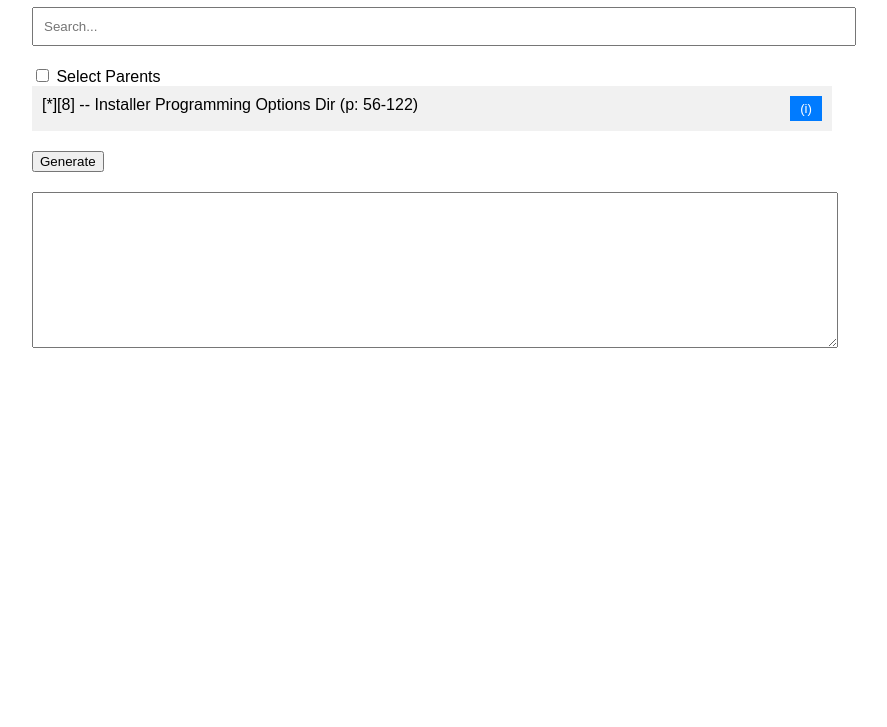
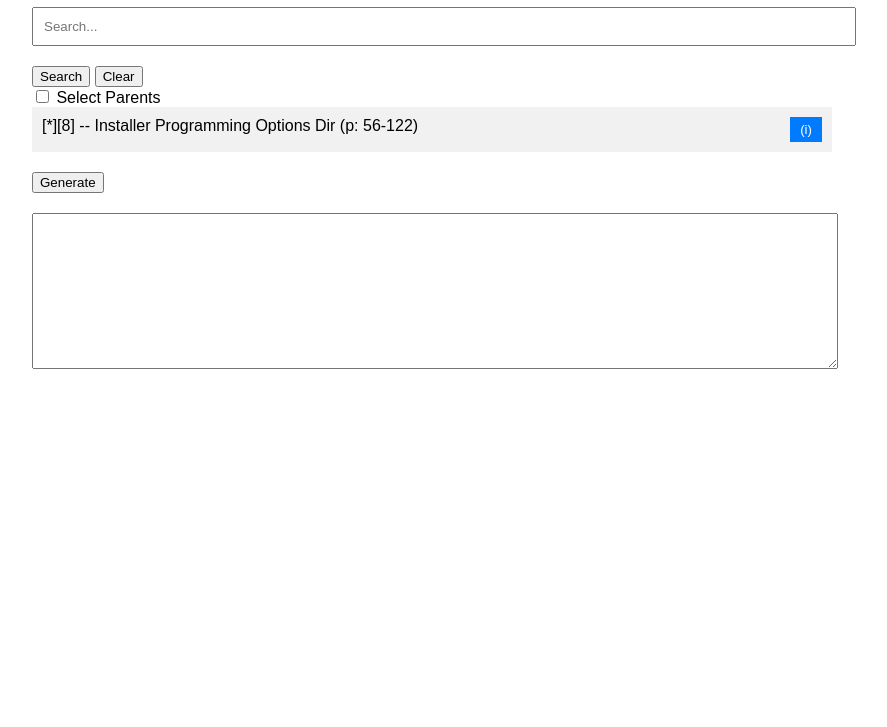
Before and after one commit to raulserranomena/DSC-NEO, a plain HTML site: page index.html in a window 1280 px wide. Shown: the part 73-800 px from the top of the page, without its empty margins (208-1095 px from the left). Drawn offline with Linux system fonts and the light colour scheme.

Commit message:
Update index.html

```diff
--- a/index.html
+++ b/index.html
@@ -9,7 +9,11 @@
 <body>
     <div class="container">
         <h1>Installer Programming List</h1>
-        <input type="text" id="searchBox" placeholder="Search...">
+        <div class="search-container">
+            <input type="text" id="searchBox" placeholder="Search...">
+            <button id="searchButton">Search</button>
+            <button id="clearButton">Clear</button>
+        </div>
         <label>
             <input type="checkbox" id="selectParents"> Select Parents
         </label>
```
